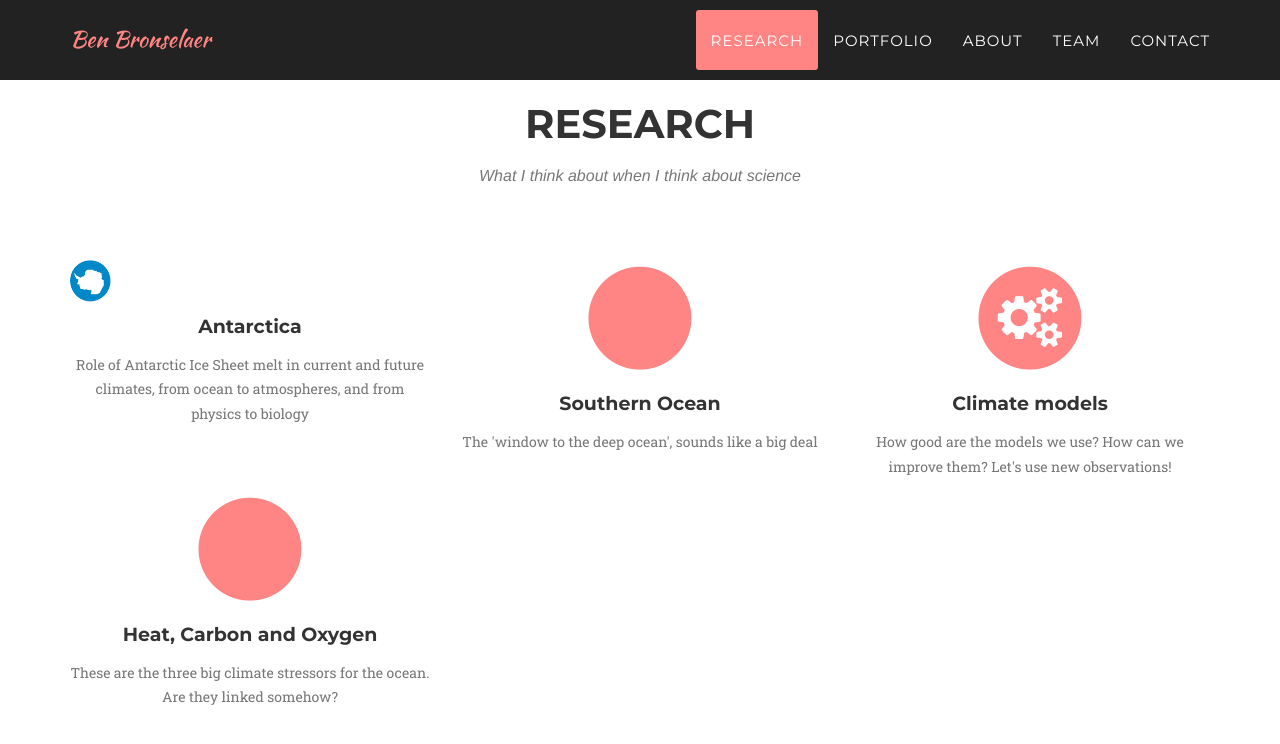
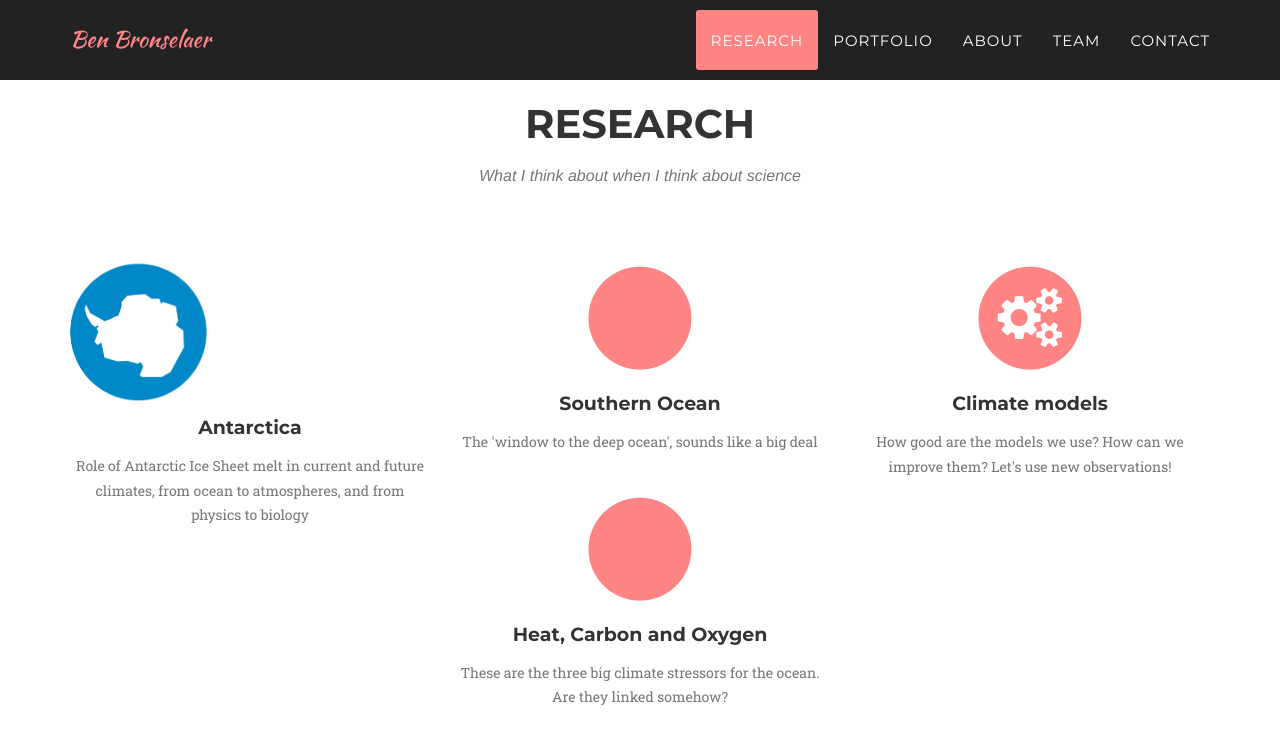
Before and after one commit to BenBronselaer/BenBronselaer.github.io, a Jekyll site: the page built from index.html, in a window 1280 px wide and 900 px high, scrolled down 806 px. Shown: the top 744 px of the window. Built offline with Jekyll 4.4.1, drawn with Linux system fonts in a browser that asks for light colours; some web fonts are replaced.

Commit message:
Update research.html

```diff
--- a/_includes/research.html
+++ b/_includes/research.html
@@ -9,7 +9,7 @@
             </div>
             <div class="row text-center">
                 <div class="col-md-4">
-                    <img class="img-circle img-responsive" src="img/research/A1.jpg" alt="" height="42" width="42">
+                    <img class="img-circle img-responsive" src="img/research/A1.jpg" alt="" height="142" width="142">
                     <h4 class="service-heading">Antarctica</h4>
                     <p class="text-muted">Role of Antarctic Ice Sheet melt in current and future climates, from ocean to atmospheres, and from physics to biology</p>
                 </div>
```
